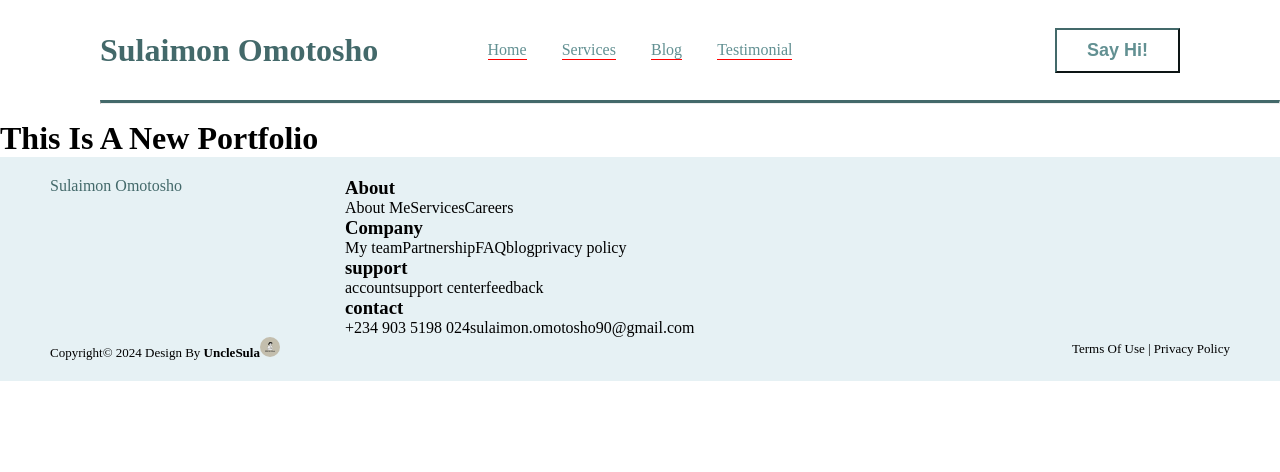
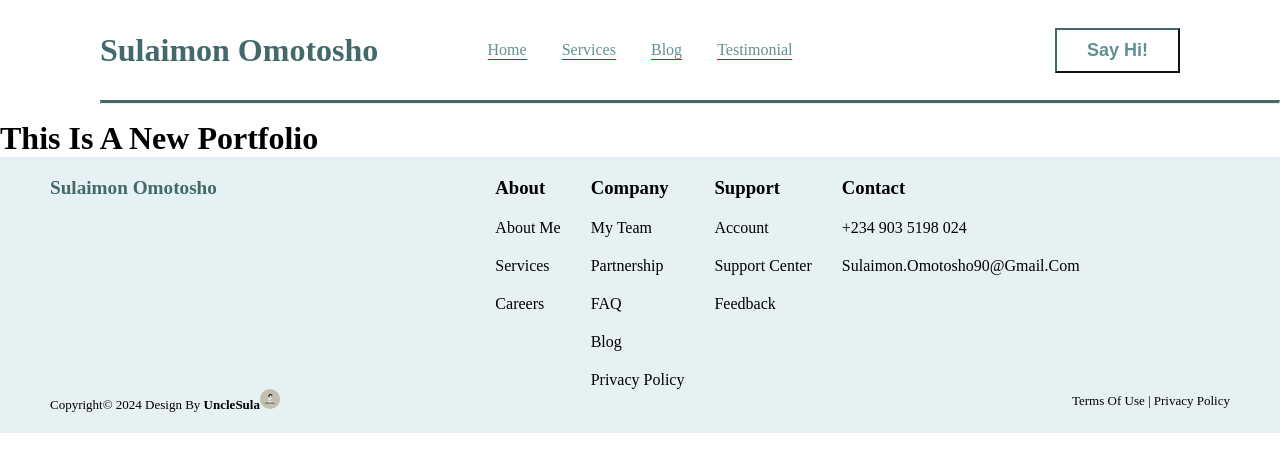
Before and after one commit to Sulaimon-Omotosho/omotosho.sulaimon, a React (Vite) app: page / in a window 1280 px wide. Shown: the top 472 px of the page. Built offline with nearby package versions, Linux system fonts and the light colour scheme.

Commit message:
Added few designs to the footer

```diff
--- a/src/components/footer/footer.scss
+++ b/src/components/footer/footer.scss
@@ -7,10 +7,22 @@
 
     .logo {
       flex: 1;
+      font-size: larger;
+      font-weight: bolder;
     }
 
     .menu {
       flex: 3;
+      display: flex;
+      text-transform: capitalize;
+      justify-content: center;
+      gap: 30px;
+
+      .details {
+        display: flex;
+        flex-direction: column;
+        gap: 20px;
+      }
     }
   }
 
```
